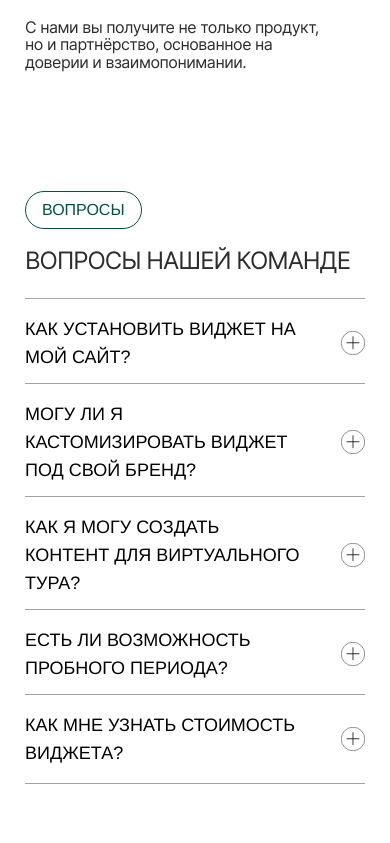
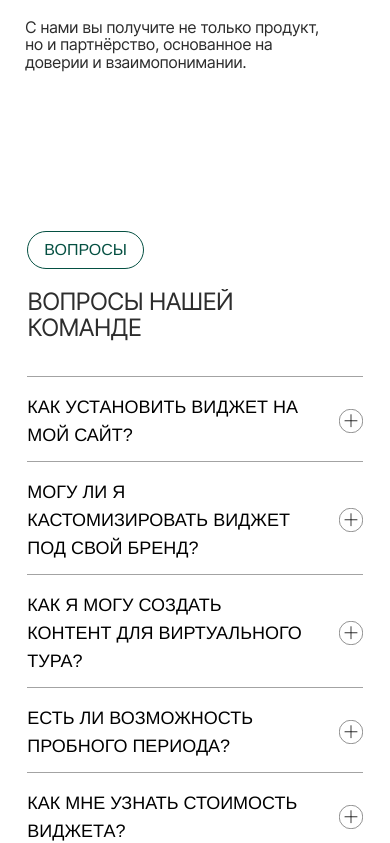
Before and after one commit to Shimatrix/XR_Place-1, a React (Vite) app: page / in a window 390 px wide. Shown: the part 7444-8287 px from the top of the page. Built offline with nearby package versions, Linux system fonts and the light colour scheme; a web font is replaced by a local one.

Commit message:
Feat/faq animations (#52)
* The animation was added in block FAQ

* feat: animate FAQ title and fix translations

```diff
--- a/public/locales/en/translation.json
+++ b/public/locales/en/translation.json
@@ -126,7 +126,11 @@
   },
   "faq": {
     "label": "FAQ",
-    "title": "Questions for Our Team",
+    "titleLine1": {
+      "highlight": "Questions",
+      "rest": "for"
+    },
+    "titleLine2": "Our Team",
     "items": [
       "How can I install the widget on my site?",
       "Can I customize the widget for my brand?",
--- a/public/locales/ru/translation.json
+++ b/public/locales/ru/translation.json
@@ -126,7 +126,11 @@
   },
   "faq": {
     "label": "Вопросы",
-    "title": "вопросы нашей команде",
+    "titleLine1": {
+      "highlight": "вопросы",
+      "rest": "нашей"
+    },
+    "titleLine2": "команде",
     "items": [
       "КАК УСТАНОВИТЬ ВИДЖЕТ НА МОЙ САЙТ?",
       "Могу ли я кастомизировать виджет под свой бренд?",
--- a/src/components/sections/faq/FAQBlock.module.css
+++ b/src/components/sections/faq/FAQBlock.module.css
@@ -1,53 +1,53 @@
 .block {
   max-width: 1440px;
   width: 100%;
-  height: 852px;
-  flex-shrink: 0;
   margin: 0 auto;
   padding: 100px 7%;
   position: relative;
   overflow: hidden;
 }
 
-.FAQContainer {
-  margin-top: 40px;
+.titleContainer {
+  display: flex;
+  flex-direction: column;
+  line-height: 1.1;
 }
 
-.titleContainer {
-  display: flex;
-  gap: 188px;
-  max-width: 924px;
+.titleMask {
+  overflow: hidden;
+  display: block;
+  position: relative;
 }
 
-/*Значения взяты не из макета. В промежуточном разрешении старница так выглядит дружелюбнее.*/
-@media (max-width: 1024px) {
-  .block {
-    margin-top: 60px;
-    margin-bottom: 75px;
-    padding: 0 50px 0;
-  }
+.titleSlide {
+  display: block;
+  transform: translateY(100%);
+  animation: slideUp 0.7s ease-out forwards;
+}
 
-  .titleContainer {
-    gap: 50px;
-    max-width: 924px;
+.titleMask:nth-child(1) .titleSlide {
+  animation-delay: 0.3s;
+}
+
+.titleMask:nth-child(2) .titleSlide {
+  animation-delay: 0.5s;
+}
+
+.accordionContainer {
+  margin-top: 40px;
+  opacity: 0;
+  animation: fadeIn 1s ease-out forwards;
+  animation-delay: 0.8s;
+}
+
+@keyframes slideUp {
+  to {
+    transform: translateY(0%);
   }
 }
 
-@media (max-width: 768px) {
-  .block {
-    margin-bottom: 60px;
-    padding: 0 25px 0;
-  }
-
-  .titleContainer {
-    gap: 20px;
-  }
-
-  .accordionContainer {
-    margin-top: 30px;
-  }
-
-  .FAQContainer {
-    margin-top: 30px;
+@keyframes fadeIn {
+  to {
+    opacity: 1;
   }
 }
--- a/src/components/sections/faq/FAQBlock.tsx
+++ b/src/components/sections/faq/FAQBlock.tsx
@@ -8,16 +8,30 @@ export const FAQBlock = () => {
 
   const items = t('faq.items', { returnObjects: true }) as string[];
   const answer = t('faq.answer');
+  const label = t('faq.label');
 
-  const title = t('faq.title');
-  const [highlight, ...rest] = title.split(' ');
+  const titleLine1 = t('faq.titleLine1', { returnObjects: true }) as {
+    highlight: string;
+    rest: string;
+  };
+  const titleLine2 = t('faq.titleLine2');
 
   return (
     <div className={styles.block}>
-      <Title label={t('faq.label')} className={styles.titleContainer}>
-        <TitleHighlight>{highlight} </TitleHighlight>
-        {rest.join(' ')}
+      <Title label={label}>
+        <div className={styles.titleContainer}>
+          <span className={styles.titleMask}>
+            <span className={styles.titleSlide}>
+              <TitleHighlight>{titleLine1.highlight}</TitleHighlight>{' '}
+              {titleLine1.rest}
+            </span>
+          </span>
+          <span className={styles.titleMask}>
+            <span className={styles.titleSlide}>{titleLine2}</span>
+          </span>
+        </div>
       </Title>
+
       <div className={styles.accordionContainer}>
         {items.map((item, index) => (
           <AccordionItem key={index} title={item}>
--- a/src/components/ui/accordion/AccordionItem.module.css
+++ b/src/components/ui/accordion/AccordionItem.module.css
@@ -24,10 +24,6 @@
   width: 100%;
   padding: 20px 0;
   background-color: #ffffff;
-}
-
-.accordionItemButton {
-  flex: 1;
   text-align: left;
 }
 
@@ -43,10 +39,27 @@
   font-size: var(--text-xs);
   font-weight: 300;
   line-height: 120%;
+  opacity: 0;
+  transform: translateY(10px);
+  transition: background-color 0.3s ease;
 }
 
-.accordionItemOpen .accordionItemButton {
-  padding-bottom: 5px;
+.slideFadeIn {
+  animation: slideFadeIn 0.4s ease forwards;
+  background-color: #f9f9f9;
+}
+
+@keyframes slideFadeIn {
+  from {
+    opacity: 0;
+    transform: translateY(10px);
+    background-color: transparent;
+  }
+  to {
+    opacity: 1;
+    transform: translateY(0);
+    background-color: #f9f9f9;
+  }
 }
 
 .accordionItemIcon {
@@ -59,11 +72,6 @@
   margin-bottom: 25px;
 }
 
-.highlight {
-  color: (--primary, #055042);
-}
-
-/*Значения взяты не из макета. В промежуточном разрешении старница так выглядит дружелюбнее.*/
 @media (max-width: 1024px) {
   .accordionItemText {
     width: 500px;
--- a/src/components/ui/accordion/accordionItem.tsx
+++ b/src/components/ui/accordion/accordionItem.tsx
@@ -9,7 +9,7 @@ type AccordionProps = {
 
 export const AccordionItem = ({ title, children }: AccordionProps) => {
   const [isOpen, setIsOpen] = useState(false);
-  const contentRef = useRef<any>(null);
+  const contentRef = useRef<HTMLDivElement>(null);
   const [height, setHeight] = useState('0px');
 
   useEffect(() => {
@@ -36,7 +36,9 @@ export const AccordionItem = ({ title, children }: AccordionProps) => {
         className={styles.accordionItemContent}
         style={{ height }}
       >
-        <div className={styles.accordionItemText}>
+        <div
+          className={`${styles.accordionItemText} ${isOpen ? styles.slideFadeIn : ''}`}
+        >
           <p>{children}</p>
         </div>
       </div>
```
